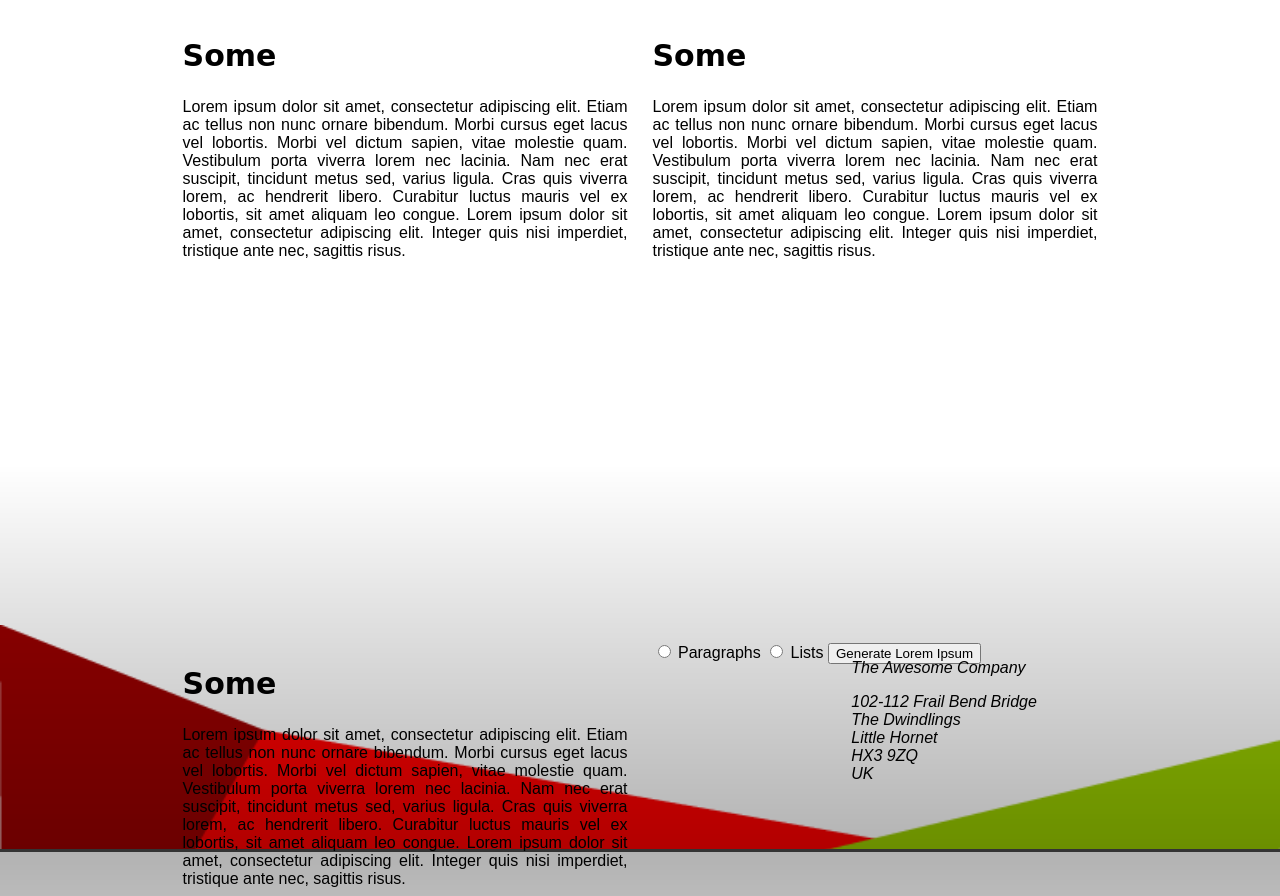
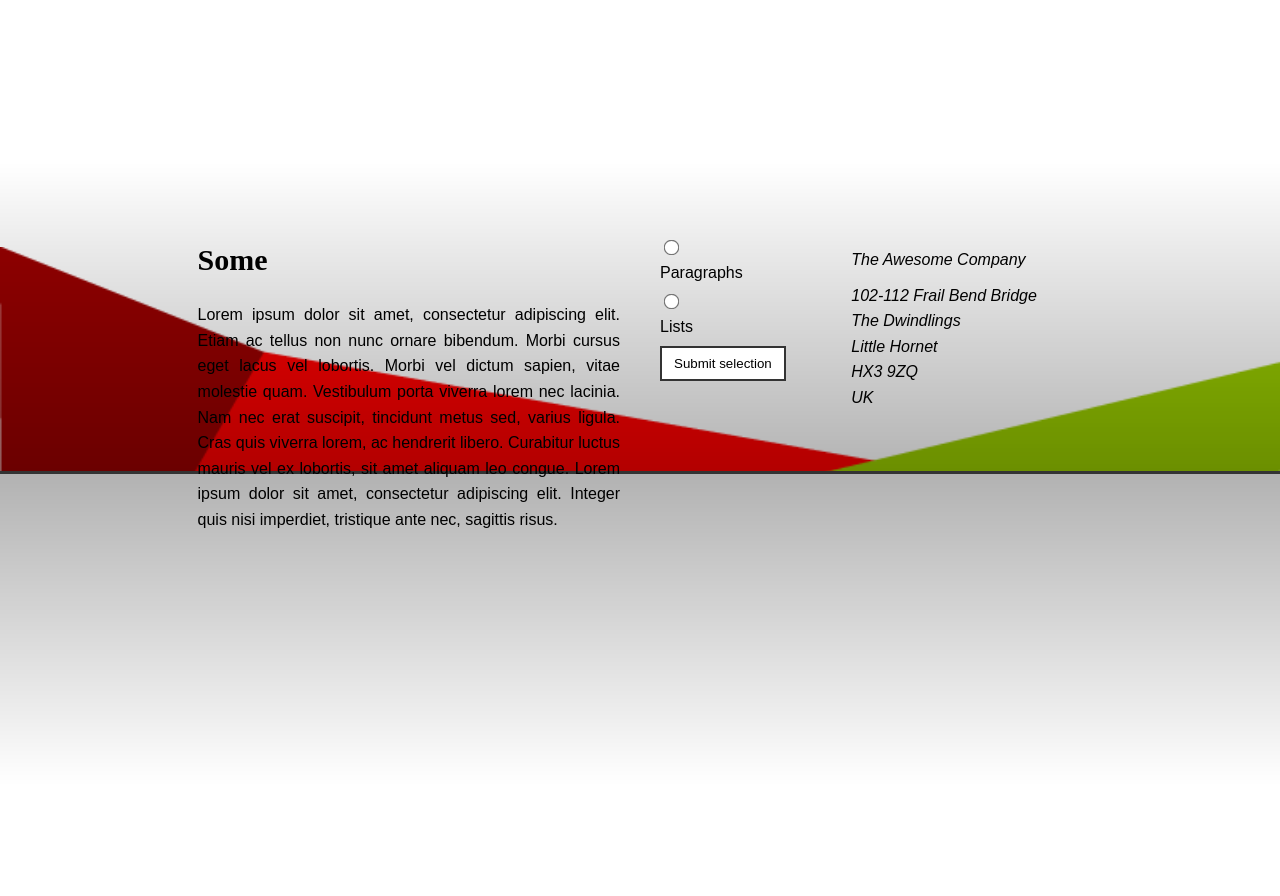
Before and after one commit to tonycukurs/CS408-HW6, a website: page index.html in a window 1280 px wide. Shown: the part 1084-1980 px from the top of the page. Drawn offline with Linux system fonts and the light colour scheme.

Commit message:
made the button work and made a few adjustments to html and css

```diff
--- a/css/style.css
+++ b/css/style.css
@@ -49,26 +49,23 @@ body{
 
 article {
   width: 250mm;
-  height: 500mm;
+  height: 400mm;
   margin: 20px auto;
   position: relative;
 
 }
-
- .grid {
+.grid {
   display: grid;
-  grid-template-columns: 1fr 1fr;
-  gap: 5px;
-  padding: 5px;
+  grid-template-columns: 1fr 1fr; /* Two columns */
+  gap: 20px; /* Adjusts spacing between divs */
+  padding: 20px;
 }
 
 .box {
-  width: 350px;
-  height: 200px;
-  margin: 10px;
-  padding: 25px;
-  border: 5px solid black;
+  padding: 15px;
+  max-width: 100%;
 }
+
 
 h1 {
   position: static;
@@ -87,13 +84,13 @@ h1 {
 }
 
 h2{
-  font-family: 'Lucida Handwriting', cursive;
+  font-family: 'Lucida Handwriting', 'cursive';
 }
 /*Main title*/
 .title {
   font-size: 100px;
   text-align: center;
-  padding: 10px;
+  padding: 5%;
   color: black;
 }
 
@@ -109,10 +106,49 @@ p {
 
   /*Helps join the h2 and paragraphs together when formatting grid*/
 }
+div {
+  padding: 10px; /* Reduce excessive spacing */
+}
 
-div{
-  text-align: left;
-  grid-template-columns: 1fr 1fr;
-  gap: 10px;
-  padding: 10px;
+p {
+  margin: 10px 0;  /* Controls vertical spacing */
+  line-height: 1.6; /* Improves readability */
 }
+
+.radio-group {
+  display: flex;
+  align-items: center;  /* Align items vertically */
+  gap: 10px;  /* Adds spacing between elements */
+  margin-top: 20px; /* Adjust spacing from elements above */
+}
+
+
+.radio-group button {
+  padding: 8px 12px;
+  border: 2px solid #333;
+  background-color: white;
+  cursor: pointer;
+  transition: background 0.3s, color 0.3s;
+}
+
+.radio-group button:hover {
+  background-color: #333;
+  color: white;
+}
+
+.radio-group input[type="radio"] {
+  transform: scale(1.2); /* Makes radio buttons slightly bigger */
+  margin-right: 5px;
+}
+
+.radio-group label {
+  font-size: 16px;
+  cursor: pointer;
+
+}
+
+.radio-group {
+  display: flex;
+  flex-direction: column;
+  align-items: flex-start;
+}
--- a/index.html
+++ b/index.html
@@ -5,6 +5,7 @@
     <meta name="viewport" content="width=device-width">
     <title>Fancy letterheaded paper</title>
     <link rel="stylesheet" href="css/style.css">
+    <script src="js/main.js"></script>
 
   </head>
 
@@ -40,20 +41,6 @@
         </p>
       </div>
 
-      <div>
-        <h2 class="small-title">Some</h2>
-        <p>
-          Lorem ipsum dolor sit amet, consectetur adipiscing elit. Etiam ac tellus non nunc ornare bibendum. Morbi cursus eget lacus vel lobortis. Morbi vel dictum sapien, vitae molestie quam. Vestibulum porta viverra lorem nec lacinia. Nam nec erat suscipit, tincidunt metus sed, varius ligula. Cras quis viverra lorem, ac hendrerit libero. Curabitur luctus mauris vel ex lobortis, sit amet aliquam leo congue. Lorem ipsum dolor sit amet, consectetur adipiscing elit. Integer quis nisi imperdiet, tristique ante nec, sagittis risus.
-        </p>
-      </div>
-
-      <div>
-        <h2 class="small-title">Some</h2>
-        <p>
-          Lorem ipsum dolor sit amet, consectetur adipiscing elit. Etiam ac tellus non nunc ornare bibendum. Morbi cursus eget lacus vel lobortis. Morbi vel dictum sapien, vitae molestie quam. Vestibulum porta viverra lorem nec lacinia. Nam nec erat suscipit, tincidunt metus sed, varius ligula. Cras quis viverra lorem, ac hendrerit libero. Curabitur luctus mauris vel ex lobortis, sit amet aliquam leo congue. Lorem ipsum dolor sit amet, consectetur adipiscing elit. Integer quis nisi imperdiet, tristique ante nec, sagittis risus.
-        </p>
-      </div>
-
         <div class="radio-group">
           <input type="radio" name="choice" value="Paragraphs" id="paragraphs">
           <label for="paragraphs">Paragraphs</label>
@@ -61,7 +48,7 @@
           <input type="radio" name="choice" value="Lists" id="lists">
           <label for="lists">Lists</label>
 
-          <button onclick="showAlert()">Generate Lorem Ipsum</button>
+          <button onclick="showAlert()">Submit selection</button>
         </div>
 
       </article>
```
